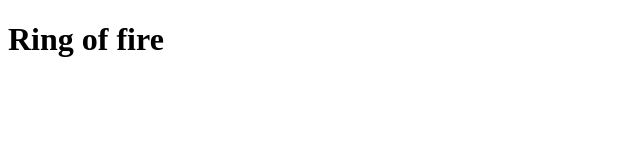
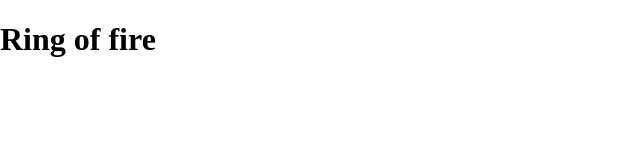
Before and after one commit to milakauz/ringofCheers, an Angular app: page / in a window 1280 px wide. Shown: the top 160 px of the page, without its empty margins (0-640 px from the left). Built offline with nearby package versions, Linux system fonts and the light colour scheme.

Commit message:
adding general classes for styling

```diff
--- a/src/styles.scss
+++ b/src/styles.scss
@@ -1 +1,16 @@
 /* You can add global styles to this file, and also import other style files */
+body {
+    margin: 0;
+}
+
+.d-flex {
+    display: flex;
+}
+
+.align-center {
+    align-items: center;
+}
+
+.justify-center {
+    justify-content: center;
+}
```
